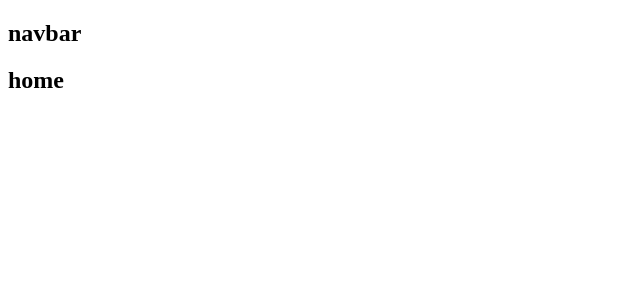
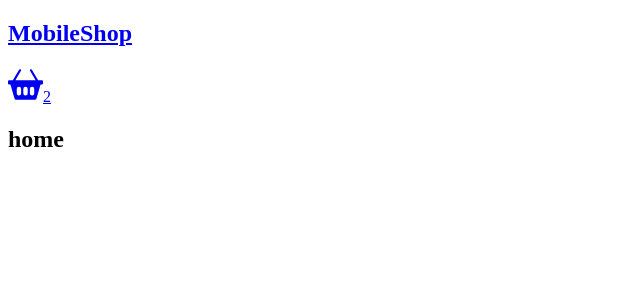
Before and after one commit to benyamin-nayudi/mobile-shop, a React (Create React App) app: page / in a window 1280 px wide. Shown: the top 300 px of the page, without its empty margins (0-640 px from the left). Built offline with nearby package versions, Linux system fonts and the light colour scheme.

Commit message:
navbar routing and icon

```diff
--- a/package.json
+++ b/package.json
@@ -36,6 +36,7 @@
     ]
   },
   "devDependencies": {
+    "bootstrap-icons": "^1.6.1",
     "react-router-dom": "^5.3.0"
   }
 }
--- a/public/index.html
+++ b/public/index.html
@@ -9,6 +9,8 @@
       name="description"
       content="Web site created using create-react-app"
     />
+    <!-- Font Awesome -->
+    <link rel="stylesheet" href="https://use.fontawesome.com/releases/v5.15.4/css/all.css" integrity="sha384-DyZ88mC6Up2uqS4h/KRgHuoeGwBcD4Ng9SiP4dIRy0EXTlnuz47vAwmeGwVChigm" crossorigin="anonymous">
 
     <title>Mobile Shop</title>
   </head>
--- /dev/null
+++ b/src/App.css
@@ -0,0 +1,6 @@
+.bag-icon{
+    width: 35px ;
+    height: 35px;
+    color: red;
+    font-size: 40px;
+}
--- a/src/App.js
+++ b/src/App.js
@@ -2,6 +2,7 @@ import { BrowserRouter as Router  , Route , Switch  , Redirect} from 'react-rout
 import Cart from "./components/Cart";
 import Home from './components/Home';
 import Navbar from './components/Navbar';
+import "./App.css"
 function App() {
   return (
     <div >
--- a/src/components/Navbar.js
+++ b/src/components/Navbar.js
@@ -1,7 +1,29 @@
+import { Link } from "react-router-dom";
+
 const Navbar = () => {
-    return (
-        <h2>navbar</h2>
-     );
-}
+  return (
+    <nav className="nav-bar">
+      <Link to="/">
+        <h2>MobileShop</h2>
+      </Link>
+      <Link to="/cart">
+        <div className="nav-bag">
+          <svg
+            xmlns="http://www.w3.org/2000/svg"
+            width="35"
+            height="35"
+            fill="currentColor"
+            class="bi bi-basket2-fill"
+            viewBox="0 0 16 16"><path d="M5.929 1.757a.5.5 0 1 0-.858-.514L2.217 6H.5a.5.5 0 0 0-.5.5v1a.5.5 0 0 0 .5.5h.623l1.844 6.456A.75.75 0 0 0 3.69 15h8.622a.75.75 0 0 0 .722-.544L14.877 8h.623a.5.5 0 0 0 .5-.5v-1a.5.5 0 0 0-.5-.5h-1.717L10.93 1.243a.5.5 0 1 0-.858.514L12.617 6H3.383L5.93 1.757zM4 10a1 1 0 0 1 2 0v2a1 1 0 1 1-2 0v-2zm3 0a1 1 0 0 1 2 0v2a1 1 0 1 1-2 0v-2zm4-1a1 1 0 0 1 1 1v2a1 1 0 1 1-2 0v-2a1 1 0 0 1 1-1z" />
+          </svg>
+
+          <span className="bag-quantity">
+            <span>2</span>
+          </span>
+        </div>
+      </Link>
+    </nav>
+  );
+};
 
 export default Navbar;
```
Also changed, not shown: 1 other file (tests, documents, lock files or other folders).
